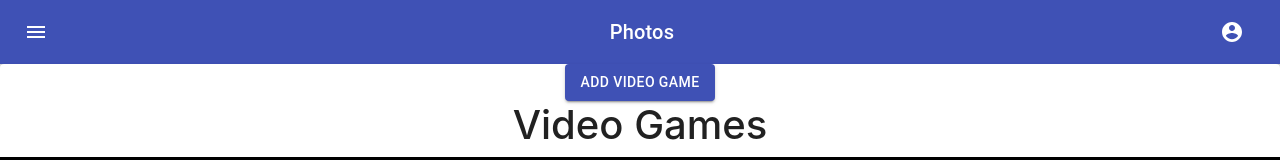
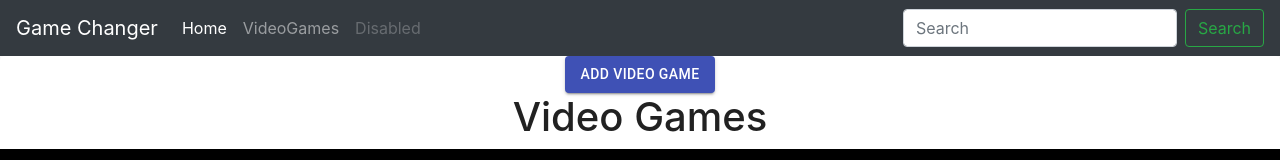
Before and after one commit to ArkhamKnightXD/game-changer-frontend-v2, a React (Create React App) app: page / in a window 1280 px wide. Shown: the top 160 px of the page. Built offline with nearby package versions, Linux system fonts and the light colour scheme; no server answers.

Commit message:
Implementando navigation bar de bootstrap, eliminando menuAppBar y realizando varios cambios en el codigo

```diff
--- a/src/App.js
+++ b/src/App.js
@@ -2,20 +2,18 @@ import './App.css';
 import 'bootstrap/dist/css/bootstrap.min.css';
 import React from "react";
 import VideoGameTable from "./components/VideoGameTable";
-import MenuAppBar from "./components/MenuAppBar";
+import NavigationBar from "./components/NavigationBar";
 
-function App() {
+export default function App() {
 
   return (
 
     <div className="App">
 
-        <MenuAppBar/>
+        <NavigationBar/>
 
         <VideoGameTable />
 
     </div>
   );
 }
-
-export default App;
--- a/src/components/FormDialog.js
+++ b/src/components/FormDialog.js
@@ -5,7 +5,7 @@ import {saveVideoGame, updateVideoGame} from "../services/VideoGameService";
 import PropTypes from 'prop-types';
 import Button from "@material-ui/core/Button";
 
-function FormDialog(props) {
+export default function FormDialog(props) {
 
     const [id, setId] = useState(0);
     const [name, setName] = useState("");
@@ -70,7 +70,6 @@ function FormDialog(props) {
 
         else
             await saveVideoGame(videoGameToSave, props.setVideoGames);
-
 
         resetFormData();
 
@@ -165,5 +164,3 @@ FormDialog.propTypes = {
     setVideoGames: PropTypes.func,
     actualVideoGame: PropTypes.object
 };
-
-export default FormDialog;
--- a/src/components/MenuAppBar.js
+++ /dev/null
@@ -1,84 +0,0 @@
-import React from 'react';
-import { makeStyles } from '@material-ui/core/styles';
-import AppBar from '@material-ui/core/AppBar';
-import Toolbar from '@material-ui/core/Toolbar';
-import Typography from '@material-ui/core/Typography';
-import IconButton from '@material-ui/core/IconButton';
-import MenuIcon from '@material-ui/icons/Menu';
-import AccountCircle from '@material-ui/icons/AccountCircle';
-import MenuItem from '@material-ui/core/MenuItem';
-import Menu from '@material-ui/core/Menu';
-
-const useStyles = makeStyles((theme) => ({
-    root: {
-        flexGrow: 1,
-    },
-    menuButton: {
-        marginRight: theme.spacing(2),
-    },
-    title: {
-        flexGrow: 1,
-    },
-}));
-
-export default function MenuAppBar() {
-
-    const classes = useStyles();
-    const [anchorEl, setAnchorEl] = React.useState(null);
-    const open = Boolean(anchorEl);
-
-
-    const handleMenu = (event) => {
-        setAnchorEl(event.currentTarget);
-    };
-
-    const handleClose = () => {
-        setAnchorEl(null);
-    };
-
-    return (
-        <div className={classes.root}>
-
-            <AppBar position="static">
-                <Toolbar>
-                    <IconButton edge="start" className={classes.menuButton} color="inherit" aria-label="menu">
-                        <MenuIcon />
-                    </IconButton>
-                    <Typography variant="h6" className={classes.title}>
-                        Photos
-                    </Typography>
-
-                        <div>
-                            <IconButton
-                                aria-label="account of current user"
-                                aria-controls="menu-appbar"
-                                aria-haspopup="true"
-                                onClick={handleMenu}
-                                color="inherit"
-                            >
-                                <AccountCircle />
-                            </IconButton>
-                            <Menu
-                                id="menu-appbar"
-                                anchorEl={anchorEl}
-                                anchorOrigin={{
-                                    vertical: 'top',
-                                    horizontal: 'right',
-                                }}
-                                keepMounted
-                                transformOrigin={{
-                                    vertical: 'top',
-                                    horizontal: 'right',
-                                }}
-                                open={open}
-                                onClose={handleClose}
-                            >
-                                <MenuItem onClick={handleClose}>Profile</MenuItem>
-                                <MenuItem onClick={handleClose}>My account</MenuItem>
-                            </Menu>
-                        </div>
-                </Toolbar>
-            </AppBar>
-        </div>
-    );
-}
--- /dev/null
+++ b/src/components/NavigationBar.js
@@ -0,0 +1,33 @@
+import React from 'react';
+
+export default function NavigationBar() {
+
+    return (
+
+        <nav className="navbar navbar-expand-lg navbar-dark bg-dark">
+            <a className="navbar-brand" href="#">Game Changer</a>
+            <button className="navbar-toggler" type="button" data-toggle="collapse" data-target="#navbarTogglerDemo02"
+                    aria-controls="navbarTogglerDemo02" aria-expanded="false" aria-label="Toggle navigation">
+                <span className="navbar-toggler-icon"/>
+            </button>
+
+            <div className="collapse navbar-collapse" id="navbarTogglerDemo02">
+                <ul className="navbar-nav mr-auto mt-2 mt-lg-0">
+                    <li className="nav-item active">
+                        <a className="nav-link" href="#">Home <span className="sr-only">(current)</span></a>
+                    </li>
+                    <li className="nav-item">
+                        <a className="nav-link" href="#">VideoGames</a>
+                    </li>
+                    <li className="nav-item">
+                        <a className="nav-link disabled" href="#">Disabled</a>
+                    </li>
+                </ul>
+                <form className="form-inline my-2 my-lg-0">
+                    <input className="form-control mr-sm-2" type="search" placeholder="Search"/>
+                        <button className="btn btn-outline-success my-2 my-sm-0" type="submit">Search</button>
+                </form>
+            </div>
+        </nav>
+    );
+}
--- a/src/components/VideoGameTable.js
+++ b/src/components/VideoGameTable.js
@@ -52,7 +52,7 @@ export default function VideoGameTable() {
     }, []);
 
 
-    const handleOpenDialog = () =>{
+    const handleOpenDialog = () => {
 
         setIsOpenDialog(true);
     };
--- a/src/services/VideoGameService.js
+++ b/src/services/VideoGameService.js
@@ -20,7 +20,7 @@ export const saveVideoGame = async (videoGame, setVideoGames) => {
 };
 
 
-export const getActualVideoGame = (videoGameId, setActualVideoGame) =>{
+export const getActualVideoGame = (videoGameId, setActualVideoGame) => {
 
     axios.get(`${URL}/api/v1/video-games/${videoGameId}`).then(response => {
 
```
